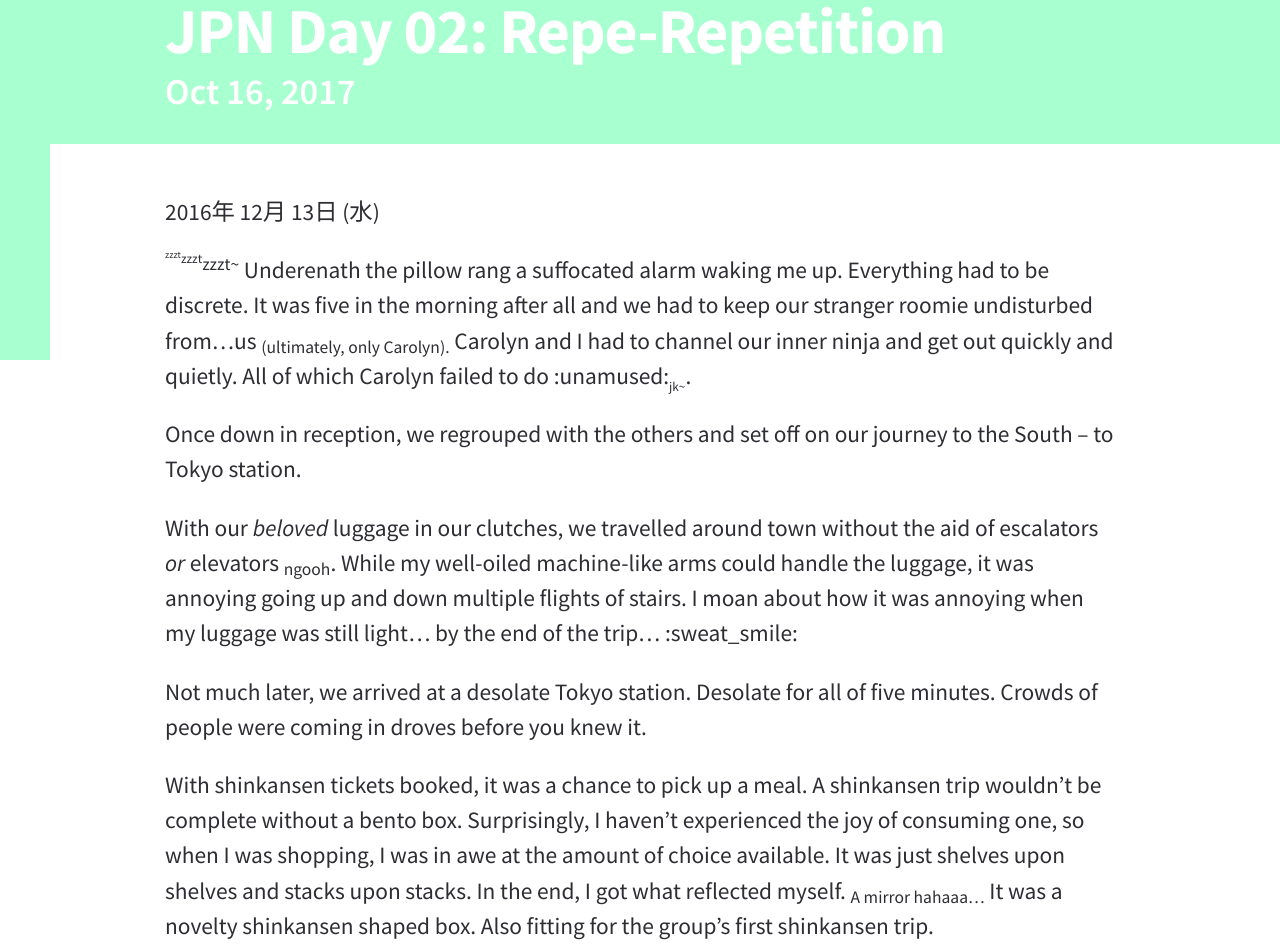
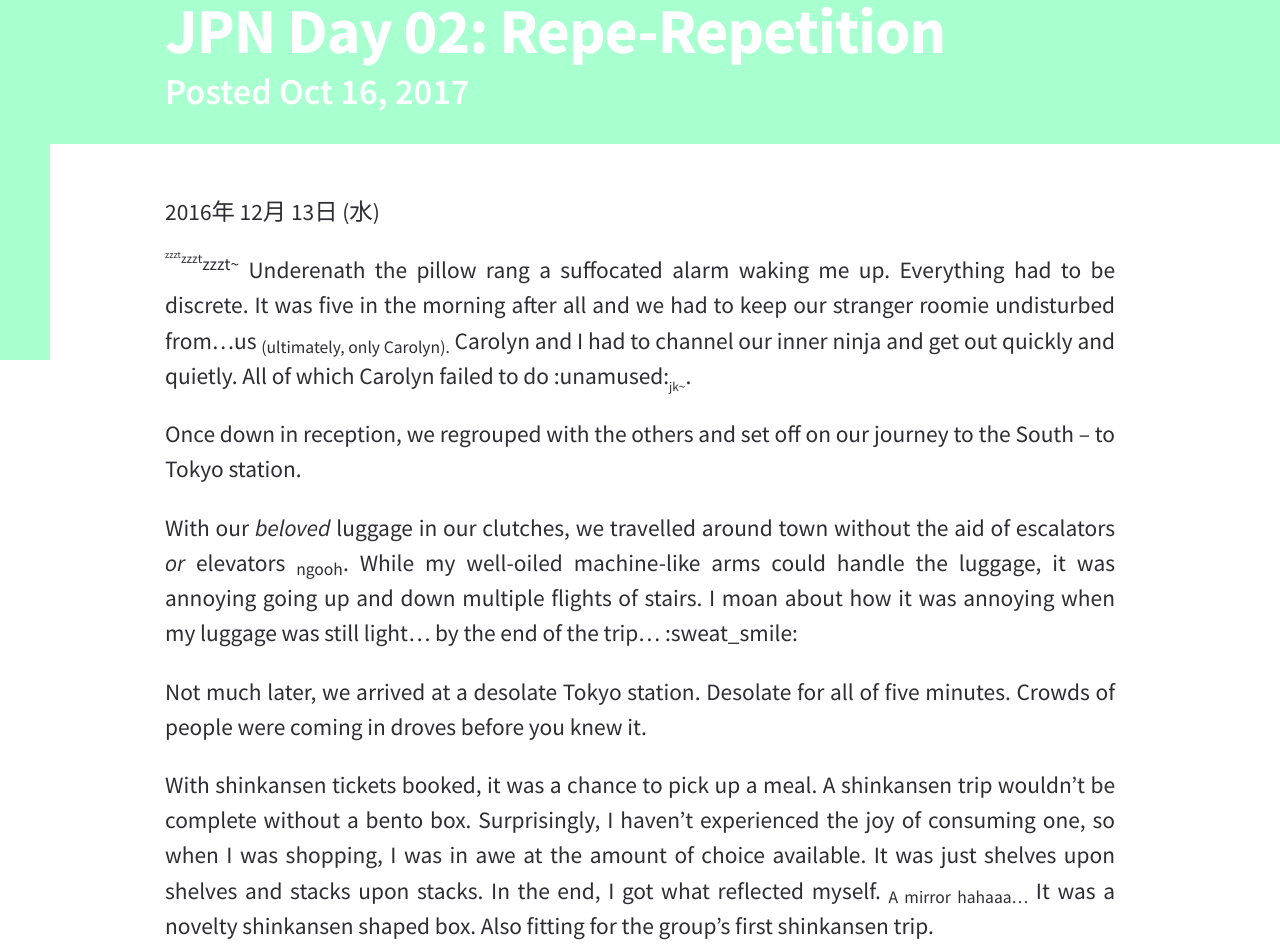
Before and after one commit to luanillust/luanillustrates, a Jekyll site: the page built from _posts/2017-10-17-repe-repetition.md, in a window 1280 px wide. Shown: the part 540-1486 px from the top of the page. Built offline with Jekyll 4.4.1, drawn with Linux system fonts in a browser that asks for light colours; grey boxes are pictures that could not be loaded.

Commit message:
added more flexibility for dates on a post, fixed video and image sizing on mobile devices

```diff
--- a/_layouts/post.html
+++ b/_layouts/post.html
@@ -10,7 +10,7 @@
         <div class="header-img" style="background-image: url('{{ site.baseurl }}{{ page.header-img }}')"></div>
         <div class="heading">
           <h1 class="post-title">{{ page.title | emojify }}</h1>
-          <span class="post-meta">{{ page.date | date: "%b %-d, %Y" }}{% if page.author %} • {{ page.author }}{% endif %}{% if page.meta %} • {{ page.meta }}{% endif %}</span>
+          <span class="post-meta">{% if page.action %}{{ page.action | capitalize }} {% endif%}{% if page.datec %}{{ page.datec | date: "%b %-d, %Y" }}{% endif %}{% if page.author %} • {{ page.author }}{% endif %}{% if page.meta %} • {{ page.meta }}{% endif %}</span>
         </div>
       </header>
 
@@ -44,6 +44,7 @@
         });
       });
 */
+
       $('.imageset img').click(function(){
         html = "<a href='" + this.src + "' data-featherlight-gallery>" + this.outerHTML + "</a>";
         console.log(html);
--- a/_posts/2017-10-17-repe-repetition.md
+++ b/_posts/2017-10-17-repe-repetition.md
@@ -2,7 +2,8 @@
 layout: post
 number: "002"
 title: "JPN Day 02: Repe-Repetition"
-date: 16.10.2017
+action: posted
+datec: 16.10.2017
 header-img: /assets/luantics/P002/P002banner.jpg
 categories:
   - Japan
@@ -22,7 +23,7 @@
 With shinkansen tickets booked, it was a chance to pick up a meal. A shinkansen trip wouldn’t be complete without a bento box. Surprisingly, I haven’t experienced the joy of consuming one, so when I was shopping, I was in awe at the amount of choice available. It was just shelves upon shelves and stacks upon stacks. In the end, I got what reflected myself. <sub>A mirror hahaaa...</sub> It was a novelty shinkansen shaped box. Also fitting for the group’s first shinkansen trip.
 
 <div class="imageset">
-	<div class="row" style="height: 330px">
+	<div class="row">
 		<img src="{{ baseurl }}/assets/luantics/P002/01.jpg" alt="shinkansen obento meal" class="one-third"/>
 		<img src="{{ baseurl }}/assets/luantics/P002/02.jpg" alt="Rilakkuma themed obento with Suntory tea" class="two-thirds"/>
 	</div>
@@ -209,7 +210,7 @@
 
 <div class="imageset">
 	<img src="{{ baseurl }}/assets/luantics/P002/66.jpg" alt="bright avenue of food stalls"/>
-	<div class="row" style="height: 370px">
+	<div class="row">
 		<img src="{{ baseurl }}/assets/luantics/P002/67A.jpg" alt="man grilling skewers" class="one-third"/>
 		<img src="{{ baseurl }}/assets/luantics/P002/67B.jpg" alt="skewers grilled on hot plate" class="two-thirds"/>
 	</div>
--- a/assets/css/modules/_post.sass
+++ b/assets/css/modules/_post.sass
@@ -49,16 +49,19 @@
       position: relative
       margin: 50px auto
 
-      img, video
-        max-width: 750px
-        height: 100%
-        object-fit: cover
+      p
+        text-align: justify
 
       .imageset
         text-align: center
+        max-width: 750px
+        margin: 0 auto
+
+        img, video
+          max-width: 100%
 
         img
-          width: 100%
+          object-fit: cover
 
       .row
         max-width: 750px
@@ -66,13 +69,16 @@
         justify-content: space-between
 
         .one-third
-          width: 33%
+          width: 30.5%
+          height: 100%
 
         .two-third, .two-thirds
-          width: 66%
+          width: 68.5%
+          height: 100%
 
         .half
           width: 49.5%
+          height: 100%
 
       // img.emojione
       //   +size(1.125em)
```
Also changed, not shown: _posts/2017-10-16-Sayonara-Japan,-G'day-Japan.md (+2 -1 lines).
